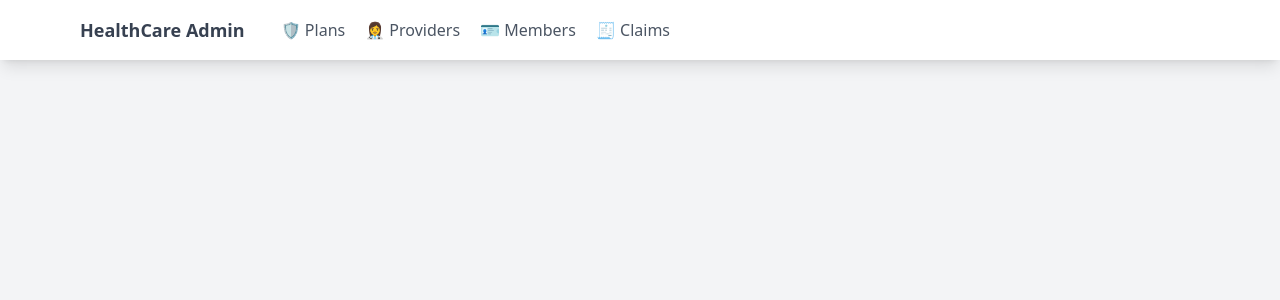
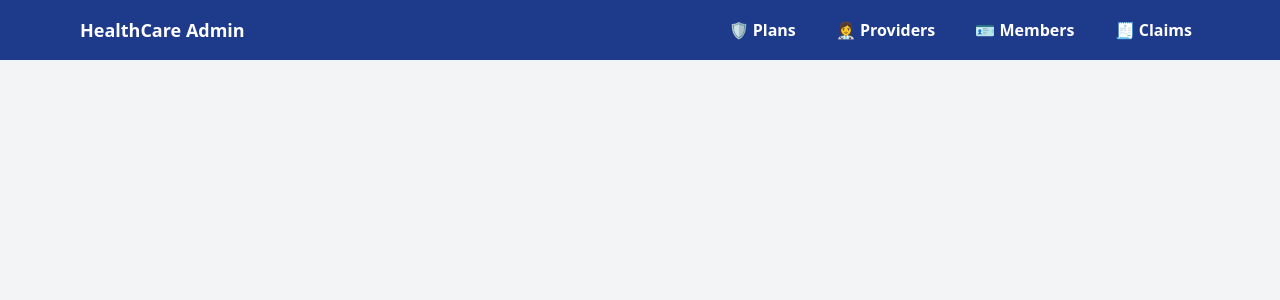
Before and after one commit to andrewfurman/flaskclaims, a Flask app: page /header in a window 1280 px wide. Shown: the top 300 px of the page. Run offline with Flask 3, Linux system fonts and the light colour scheme; some libraries are stand-ins or nearby versions.

Commit message:
Assistant checkpoint: Update header with dark blue theme and right-aligned nav
Assistant generated file changes:
- login/templates/header.html: Update header styling with dark blue background and right-aligned navigation

---

User prompt:

Can you edit the header HTML page so that it has a dark blue background with white bolded text?  And then can you align all of the links to the plans, providers, members, and claims pages to be on the right hand side of the page?  So it's right aligned and then the title of the website should be on the left hand side of the page.

Replit-Commit-Author: Assistant
Replit-Commit-Session-Id: 7d311abc-af85-4e08-91b7-5d3daab802df

```diff
--- a/login/templates/header.html
+++ b/login/templates/header.html
@@ -8,19 +8,17 @@
     <script src="https://cdn.tailwindcss.com"></script>
 </head>
 <body class="bg-gray-100">
-    <nav class="bg-white shadow-lg">
+    <nav class="bg-blue-900">
         <div class="max-w-6xl mx-auto px-4">
-            <div class="flex justify-between">
-                <div class="flex space-x-7">
-                    <div class="flex items-center py-4">
-                        <span class="font-semibold text-gray-700 text-lg">HealthCare Admin</span>
-                    </div>
-                    <div class="hidden md:flex items-center space-x-1">
-                        <a href="/plans" class="py-4 px-2 text-gray-600 hover:text-blue-500 transition duration-300">🛡️ Plans</a>
-                        <a href="/providers" class="py-4 px-2 text-gray-600 hover:text-blue-500 transition duration-300">👩‍⚕️ Providers</a>
-                        <a href="/members" class="py-4 px-2 text-gray-600 hover:text-blue-500 transition duration-300">🪪 Members</a>
-                        <a href="/claims" class="py-4 px-2 text-gray-600 hover:text-blue-500 transition duration-300">🧾 Claims</a>
-                    </div>
+            <div class="flex justify-between items-center">
+                <div class="py-4">
+                    <span class="font-bold text-white text-lg">HealthCare Admin</span>
+                </div>
+                <div class="flex items-center space-x-6">
+                    <a href="/plans" class="py-4 px-2 text-white font-bold hover:text-blue-300 transition duration-300">🛡️ Plans</a>
+                    <a href="/providers" class="py-4 px-2 text-white font-bold hover:text-blue-300 transition duration-300">👩‍⚕️ Providers</a>
+                    <a href="/members" class="py-4 px-2 text-white font-bold hover:text-blue-300 transition duration-300">🪪 Members</a>
+                    <a href="/claims" class="py-4 px-2 text-white font-bold hover:text-blue-300 transition duration-300">🧾 Claims</a>
                 </div>
             </div>
         </div>
```
